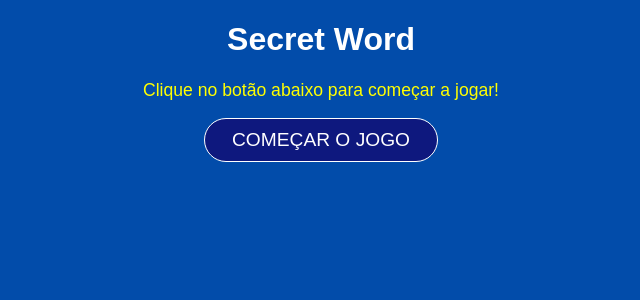
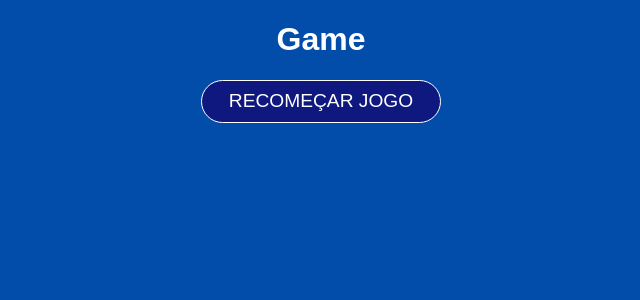
Before and after one commit to DevGuilhermeRodrigues/secretWord, a React (Vite) app: page / in a window 1280 px wide. Both pictures are taken after a click on the button "COMEÇAR O JOGO". Shown: the top 300 px of the page, without its empty margins (319-959 px from the left). Built offline with nearby package versions, Linux system fonts and the light colour scheme.

Commit message:
Mudança da tela por componentes

```diff
--- a/src/App.jsx
+++ b/src/App.jsx
@@ -22,13 +22,23 @@ function App() {
   const [gameStage, setGameStage] = useState(stages[0].name)
   const [words] = useState({wordsList})
 
-  console.log(words)
+  const startGame = () => {
+    setGameStage(stages[1].name)
+  }
+
+  const verifyLetter = () => {
+    setGameStage(stages[2].name)
+  }
+
+  const retry = () => {
+    setGameStage(stages[0].name)
+  }
 
   return (
     <div className="App">
-      {gameStage === 'start' && <StartScreen />}
-      {gameStage === 'game' && <Game />}
-      {gameStage === 'end' && <GamerOver />}
+      {gameStage === 'start' && <StartScreen startGame={startGame} />}
+      {gameStage === 'game' && <Game verifyLetter={verifyLetter} />}
+      {gameStage === 'end' && <GamerOver retry={retry} />}
     </div>
   )
 }
--- a/src/components/Game/Game.jsx
+++ b/src/components/Game/Game.jsx
@@ -1,8 +1,11 @@
 import React from 'react'
 import './Game.css'
 
-export default function Game() {
+export default function Game({verifyLetter}) {
   return (
-    <div>Game</div>
+    <div>
+      <h1>Game</h1>
+      <button onClick={verifyLetter}>Recomeçar jogo</button>
+    </div>
   )
 }
--- a/src/components/GameOver/GamerOver.jsx
+++ b/src/components/GameOver/GamerOver.jsx
@@ -1,7 +1,10 @@
 import React from 'react'
 
-export default function GamerOver() {
+export default function GamerOver({retry}) {
   return (
-    <div>GamerOver</div>
+    <div>
+      <h1>Gamer Over</h1>
+      <button onClick={retry}>Iniciar jogo</button>
+    </div>
   )
 }
--- a/src/components/StartScreen/StartScreen.jsx
+++ b/src/components/StartScreen/StartScreen.jsx
@@ -2,12 +2,12 @@ import React from 'react'
 
 import './StartScreen.css'
 
-function StartScreen() {
+function StartScreen({startGame}) {
   return (
     <div>
         <h1>Secret Word</h1>
         <p>Clique no botão abaixo para começar a jogar!</p>
-        <button>Começar o jogo</button>
+        <button onClick={startGame}>Começar o jogo</button>
     </div>
   )
 }
```
